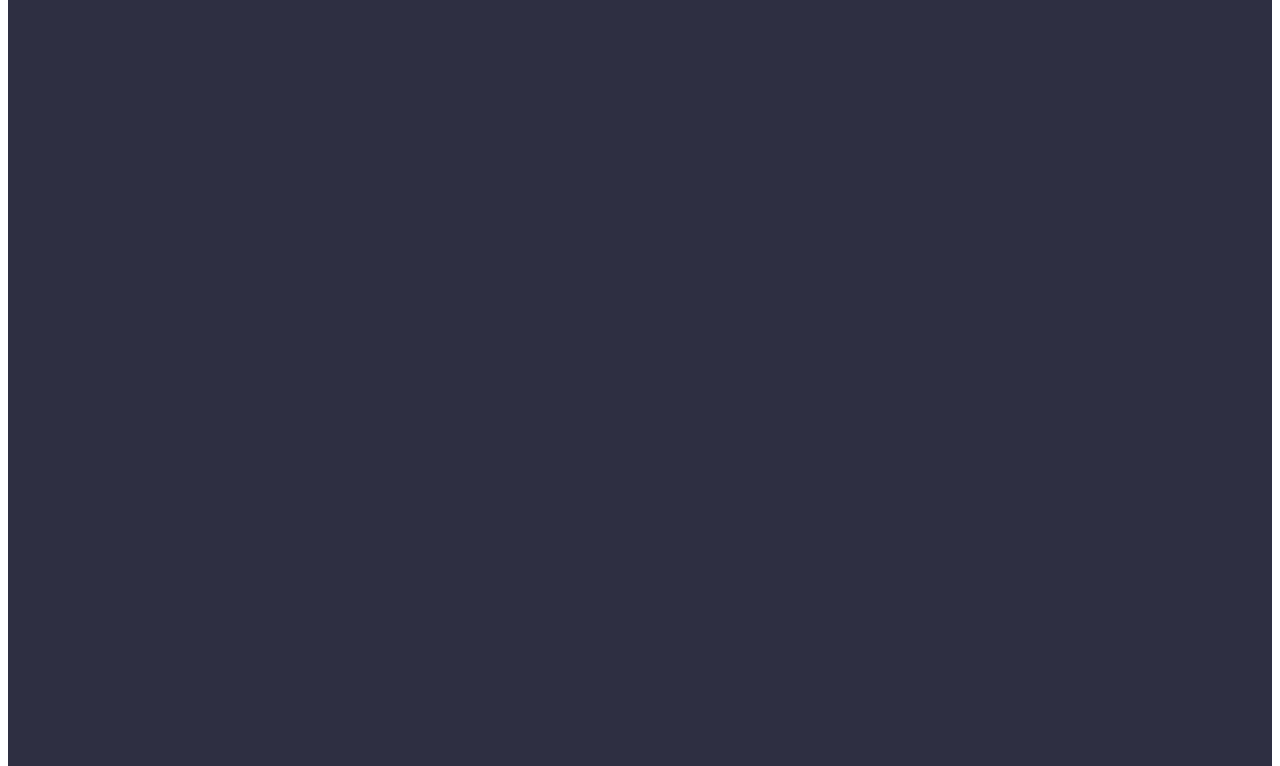
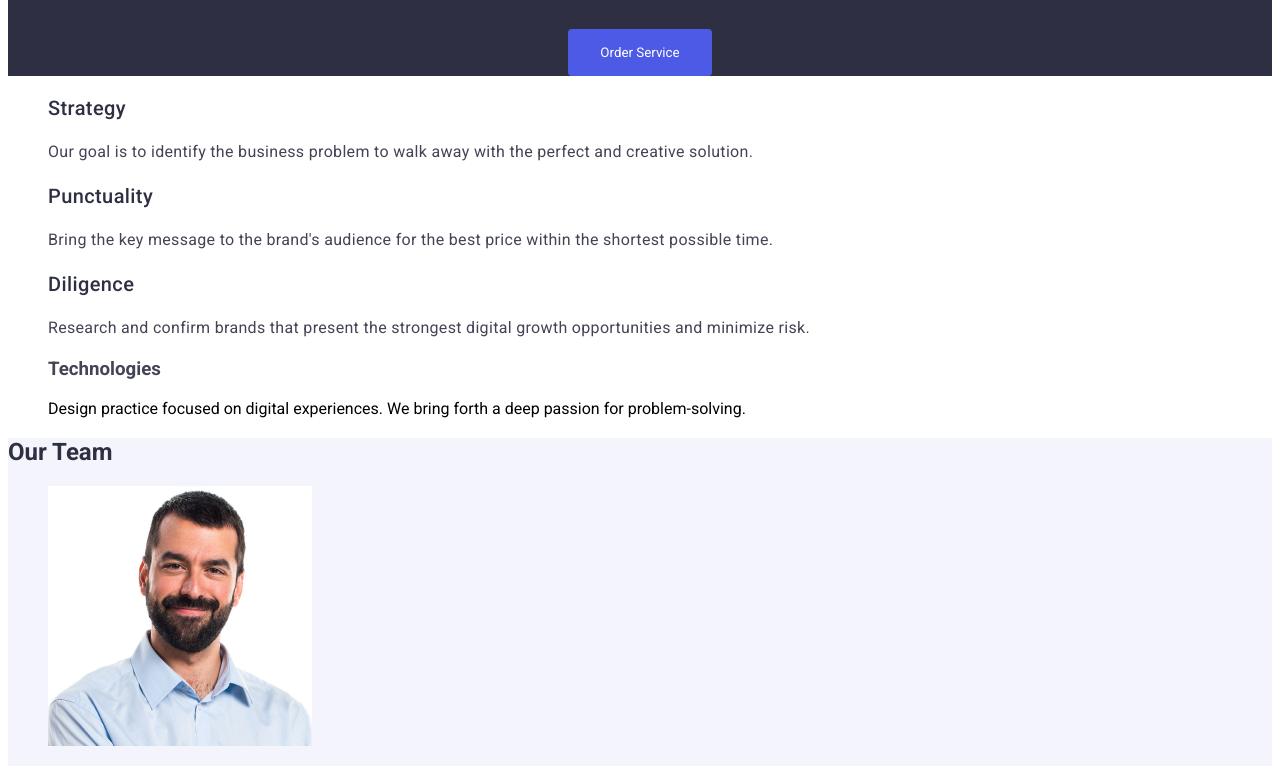
Before and after one commit to truepetruha/goit-markup-hw-02, a plain HTML site: page index.html in a window 1280 px wide. Shown: the part 305-1071 px from the top of the page. Drawn offline with Linux system fonts and the light colour scheme.

Commit message:
Update styles.css

```diff
--- a/css/styles.css
+++ b/css/styles.css
@@ -108,7 +108,6 @@ button {
 
 .hero-section {
     background-color: var(--navy-blue);
-    padding: 1440px 600px;
     text-align: center;
 }
 
```
